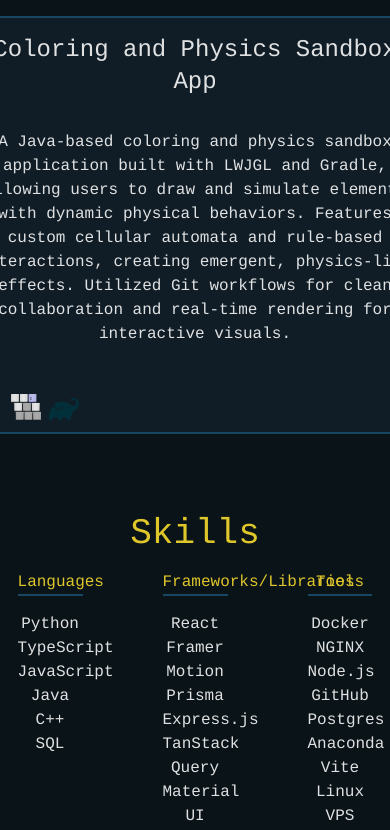
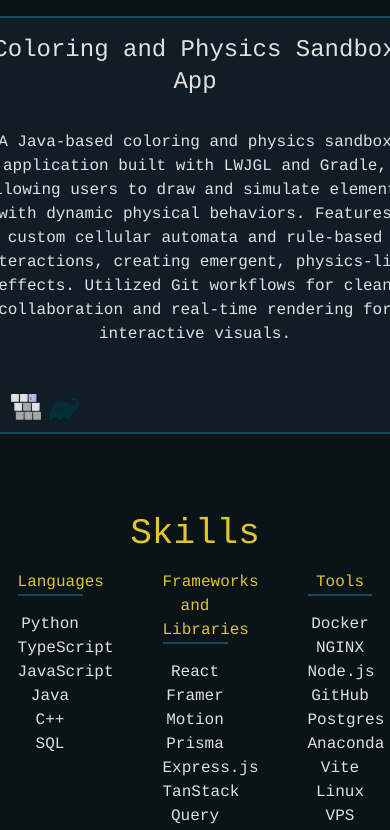
Before and after one commit to ZaneLesley/Personal-Website, a React (Vite) app in the folder frontend/: page / in a window 390 px wide. Shown: the part 3151-3981 px from the top of the page. Built offline with nearby package versions, Linux system fonts and the light colour scheme.

Commit message:
style(phone): Fix some text for small screen

```diff
--- a/frontend/src/pages/LandingPage/Skills.tsx
+++ b/frontend/src/pages/LandingPage/Skills.tsx
@@ -23,7 +23,7 @@ export default function Skills() {
                     </ul>
                 </div>
                 <div className="w-1/3">
-                    <h3 className="border-b-2 border-indigo-dye">Frameworks/Libraries</h3>
+                    <h3 className="border-b-2 border-indigo-dye text-wrap">Frameworks and Libraries</h3>
                     <ul>
                         <li>React</li>
                         <li>Framer Motion</li>
```
